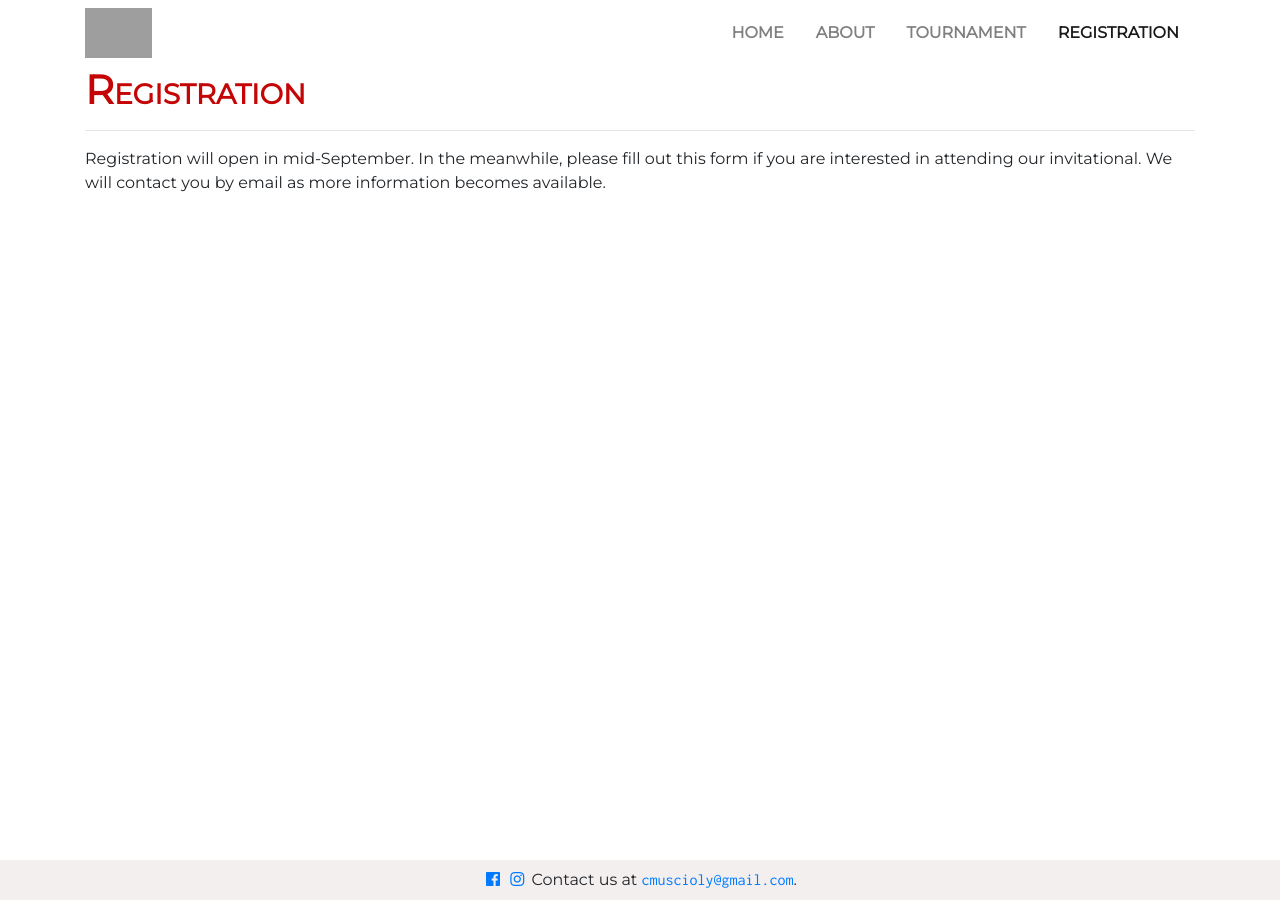
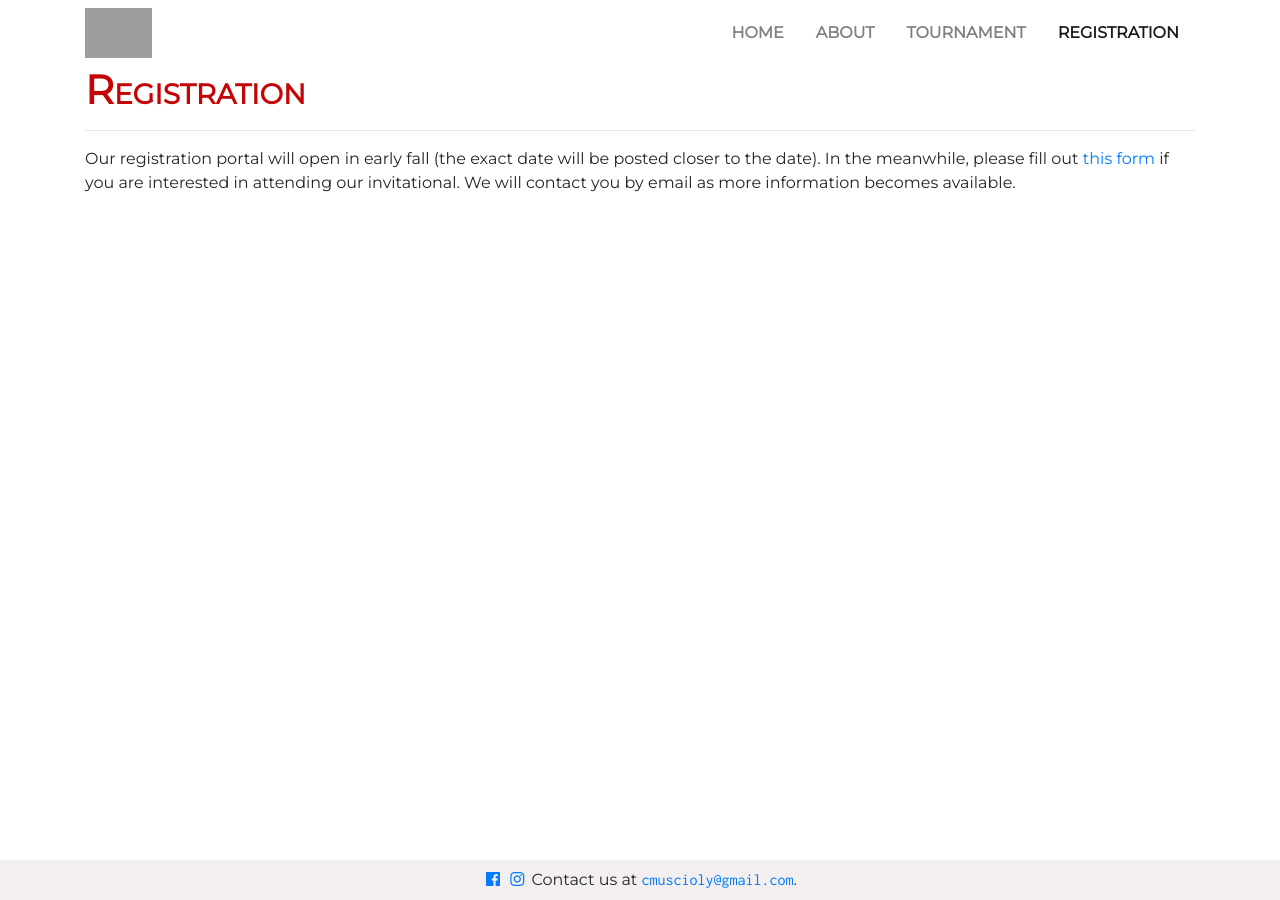
Before and after one commit to cmuscioly/cmuscioly.github.io, a Jekyll site: the page built from registration.md, in a window 1280 px wide. Built offline with Jekyll 4.4.1, drawn with Linux system fonts in a browser that asks for light colours; nearby versions of some CDN libraries; grey boxes are pictures that could not be loaded.

Commit message:
Add more content

```diff
--- a/registration.md
+++ b/registration.md
@@ -7,6 +7,8 @@ permalink: /registration/
 # Registration
 <hr>
 
-Registration will open in mid-September. In the meanwhile, please fill out
-this form if you are interested in attending our invitational. We will contact
+Our registration portal will open in early fall (the exact date will be posted
+closer to the date). In the meanwhile, please fill out
+<a href="https://docs.google.com/forms/d/e/1FAIpQLSeEhZJukDedENa92SWEvKvetFDr82xLkT-WZymWBkB0mQtiSA/viewform?usp=sf_link" target="_blank">this form</a>
+if you are interested in attending our invitational. We will contact
 you by email as more information becomes available.
```
Also changed, not shown: about.md (+5 -0 lines), tournament.md (+5 -0 lines).
